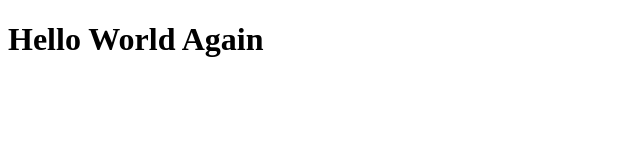
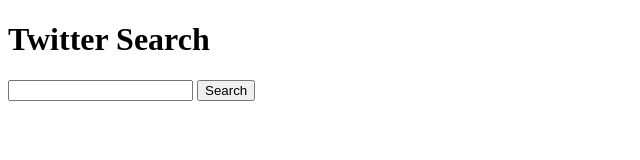
Before and after one commit to ga-wdi-boston/wdi_8_js_hw_twitter_ajax, a plain HTML site: page public/index.html in a window 1280 px wide. Shown: the whole page, without its empty margins (0-640 px from the left). Drawn offline with Linux system fonts and the light colour scheme.

Commit message:
formatted html

```diff
--- a/public/index.html
+++ b/public/index.html
@@ -5,8 +5,10 @@
   <script type="text/javascript" src="main.js"></script>
 </head>
 <body>
-  <h1>Hello World Again</h1>
-  <ul id='dogs-list'></ul>
-
+  <h1>Twitter Search</h1>
+  <form id='search' style="display:block;">
+      <input type='text' />
+      <button id='search-button'>Search</button>
+    </form>
 </body>
 </html>
```
